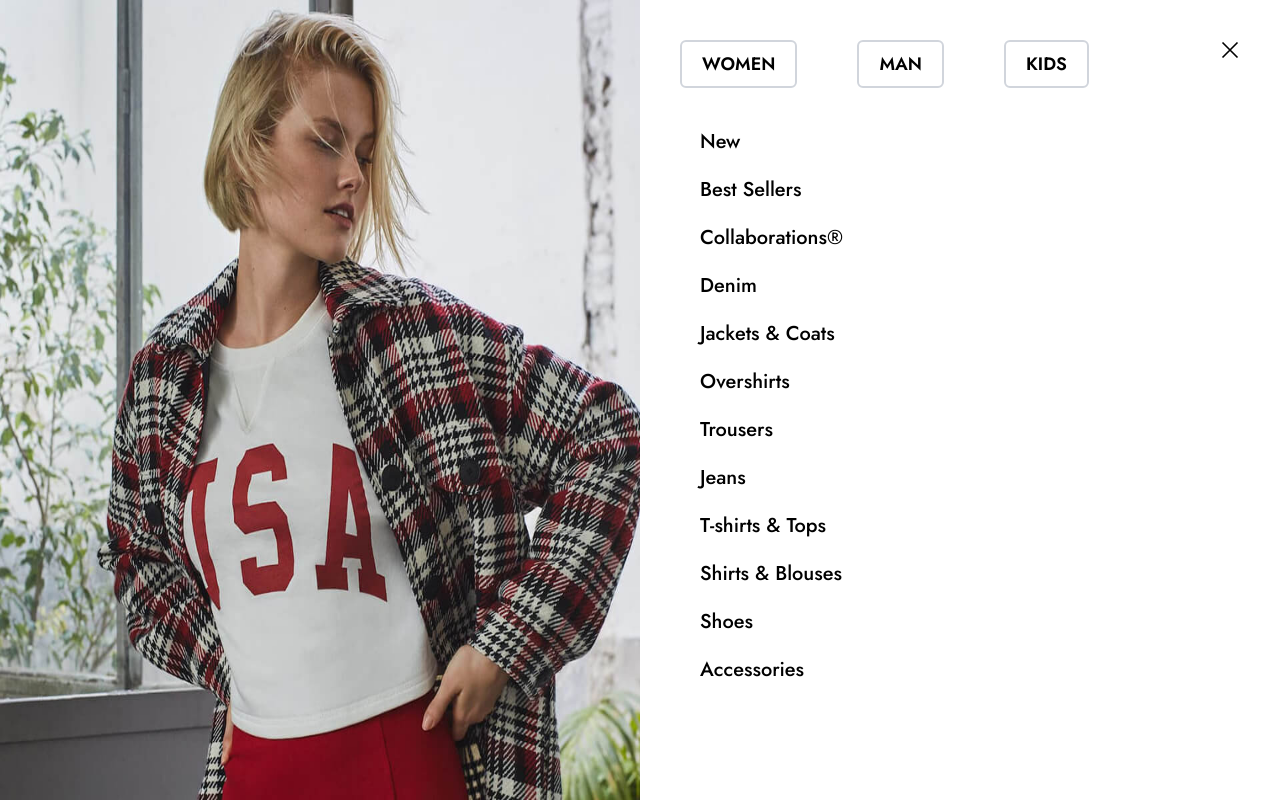
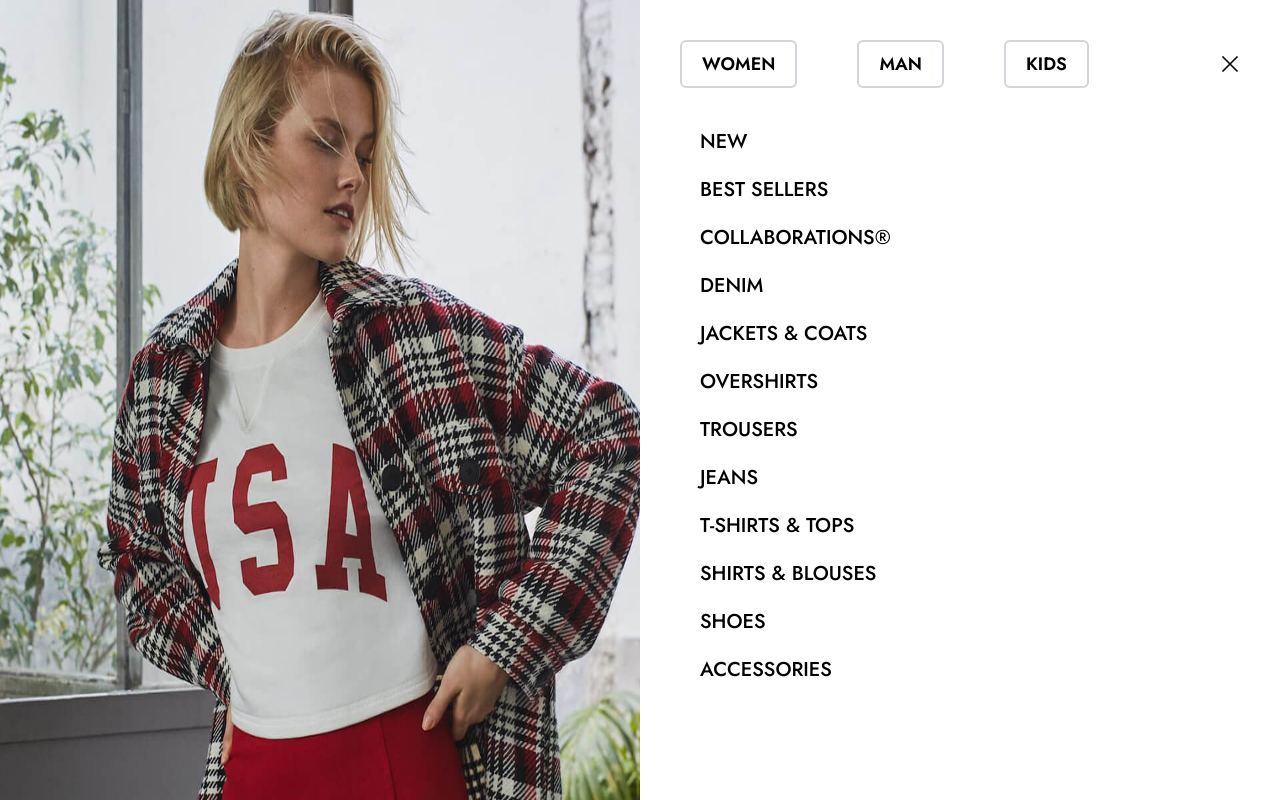
Before and after one commit to twahidulislamdev/uomo, a React (Vite) app: page / in a window 1280 px wide. Both pictures are taken after a click on the icon 24 px from the left and 111 px from the top of the page. Shown: the top 800 px of the page. Built offline with nearby package versions, Linux system fonts and the light colour scheme.

Commit message:
Make Cart Section more update

```diff
--- a/src/components/layouts/Header.jsx
+++ b/src/components/layouts/Header.jsx
@@ -15,7 +15,6 @@ import {
   FaTimes,
   FaGoogle,
 } from "react-icons/fa";
-
 import {
   HiOutlineShoppingBag,
   HiMiniBars3CenterLeft,
@@ -45,6 +44,12 @@ const Header = () => {
 
   let data = useSelector((state) => state.addtocart.value);
   let dispatch = useDispatch();
+
+  // Calculate subtotal
+  const calculateSubtotal = () => {
+    return data.reduce((total, item) => total + (item.price * item.quantity), 0).toFixed(2);
+  };
+
   let handleIncerment = (item) => {
     dispatch(increment(item));
   };
@@ -270,8 +275,8 @@ const Header = () => {
 
         {/* Cart Sidebar */}
         {isCartOpen && (
-          <div className="fixed top-0 right-0 w-full lg:w-[500px] h-screen px-5 py-10 bg-white shadow-lg z-50 overflow-y-auto">
-            <div className="flex justify-between items-center mb-5">
+          <div className="fixed top-0 right-0 w-full lg:w-[500px] h-[100vh] px-5 py-5 bg-white shadow-lg z-50">
+            <div className="flex justify-between items-center mb-3">
               <h4 className="text-xl font-medium">SHOPPING BAG</h4>
               <GrClose
                 onClick={() => setIsCartOpen(false)}
@@ -279,23 +284,32 @@ const Header = () => {
               />
             </div>
             {/* AddToCart Single Product start */}
+            <div className="overflow-y-auto max-h-[calc(97vh-250px)]">
               {data.map((item) => (
-              <div className=" bg-neutral-100 gap  ">
-                <div className="flex justify-between mb-5">
+                <div className="bg-neutral-100 mb-3  rounded-md" key={item.title}>
+                  <div className="flex justify-between">
                     <div className="flex justify-center gap-x-5 lg:gap-x-7">
                       <Image
-                      className={"w-170px h-[150px]"}
+                        className={"w-[170px] h-auto"}
                         imgSrc={item.img}
-                      imgAlt={""}
+                        imgAlt={item.title}
                       />
                       <div>
                         <h4 className="w-full pr-2 text-lg font-normal text-mainColor pt-2 text-wrap">
                           {item.title}
                         </h4>
                         <h5 className="text-base text-[#767676] pt-2">
-                        Color:{item.color}{" "}
+                          Color: {item.color}
                         </h5>
-                      <h6 className="text-base text-[#767676] pt-2">Size: </h6>
+                        <h6 className="text-base text-[#767676] pt-2">
+                          Size: {item.size}
+                        </h6>
+                        <h6 className="text-base text-[#767676] pt-2">
+                          Unit Price: ${item.price.toFixed(2)}
+                        </h6>
+                        <h6 className="text-base font-medium pt-2">
+                          Total: ${(item.price * item.quantity).toFixed(2)}
+                        </h6>
                         {/* Increment Decrement start */}
                         <div className="flex justify-start items-center gap-x-5 mt-2">
                           <span className="text-xl text-[#767676]">
@@ -311,25 +325,23 @@ const Header = () => {
                         {/* Increment Decrement End */}
                       </div>
                     </div>
-                  {/* Price And Cross part start  */}
-                  <div className="relative space-y-20">
-                    <p className="absolute top-0 right-3 text-sm pt-4 px-2 cursor-pointer">
+                    {/* Price And Cross part start */}
+                    <div className="relative">
+                      <p className="absolute top-0 right-3 text-sm pt-3 px-2 cursor-pointer">
                         <GrClose onClick={() => handleRemove(item)} />
                       </p>
-                    <p className="text-xl absolute bottom-2 right-3 ">
-                      {item.price * item.quantity}
-                    </p>
                     </div>
-                  {/* Price And Cross part End  */}
+                    {/* Price And Cross part End */}
                   </div>
                 </div>
               ))}
+            </div>
             {/* AddToCart Single Product End */}
-            {/* Sub Total/ view cart section Start  */}
-            <div className="border-t-2 border-gray-300 pt-5 ">
+            {/* Sub Total/ view cart section Start */}
+            <div className="border-t-2 border-gray-300 pt-5">
               <div className="flex justify-between items-center">
                 <h5 className="text-2xl font-semibold">SUBTOTAL:</h5>
-                <p className="text-2xl font-semibold">175.00</p>
+                <p className="text-2xl font-semibold">${calculateSubtotal()}</p>
               </div>
               <div className="text-center text-lg font-medium mt-5 py-5 lg:py-3 w-full bg-[#E4E4E4] hover:cursor-pointer">
                 VIEW CART
@@ -338,62 +350,55 @@ const Header = () => {
                 CHECKOUT
               </div>
             </div>
-            {/* Sub Total/ view cart section Start  */}
+            {/* Sub Total/ view cart section End */}
           </div>
         )}
 
         {/* Category Sidebar */}
         {isCategoryOpen && (
-          <div className="fixed top-0 left-0 w-full h-screen  bg-white shadow-lg z-50">
-            {/* <div className="flex justify-between items-center mb-5">
-              <h4 className="text-lg font-medium">MENU</h4>
-              <GrClose
-                onClick={() => setIsCategoryOpen(false)}
-                className="text-xl cursor-pointer mr-3 lg:mr-0"
-              />
-            </div> */}
+          <div className="fixed top-0 left-0 w-full h-screen bg-white shadow-lg z-50">
             <div className="flex">
-              <div className="w-[50%] h-screen">
+              <div className="w-[50%] h-screen hidden lg:block">
                 <Image
                   className={"w-full h-full"}
                   imgSrc={CatagoryFive}
                   imgAlt={""}
                 />
               </div>
-              <div className="w-[50%] p-10">
-                <div className="flex justify-between  ">
-                  <div className="flex gap-x-15 ">
+              <div className="w-full lg:w-[50%] p-5 lg:p-10">
+                <div className="flex justify-between items-center">
+                  <div className="flex gap-x-5 lg:gap-x-15">
                     <h5 className="py-2 px-5 hover:bg-black hover:text-white rounded-md text-lg font-semibold transition-all duration-300 delay-200 border-2 border-gray-300">
                       WOMEN
                     </h5>
                     <h6 className="py-2 px-5 hover:bg-black hover:text-white rounded-md text-lg font-semibold transition-all duration-300 delay-200 border-2 border-gray-300">
                       MAN
                     </h6>
-                    <p className="py-2 px-5 hover:bg-black hover:text-white rounded-md text-lg font-semibold  transition-all duration-300 delay-200 border-2 border-gray-300">
+                    <p className="py-2 px-5 hover:bg-black hover:text-white rounded-md text-lg font-semibold transition-all duration-300 delay-200 border-2 border-gray-300">
                       KIDS
                     </p>
                   </div>
-                  <div className="">
+                  <div>
                     <GrClose
                       onClick={() => setIsCategoryOpen(false)}
-                      className="text-xl cursor-pointer mr-3 lg:mr-0"
+                      className="text-xl cursor-pointer"
                     />
                   </div>
                 </div>
                 <div className="px-5 mt-10">
                   <ul className="space-y-5">
-                    <li className="text-xl font-medium">New</li>
-                    <li className="text-xl font-medium">Best Sellers</li>
-                    <li className="text-xl font-medium">Collaborations®</li>
-                    <li className="text-xl font-medium">Denim</li>
-                    <li className="text-xl font-medium">Jackets & Coats</li>
-                    <li className="text-xl font-medium">Overshirts</li>
-                    <li className="text-xl font-medium">Trousers</li>
-                    <li className="text-xl font-medium">Jeans</li>
-                    <li className="text-xl font-medium">T-shirts & Tops</li>
-                    <li className="text-xl font-medium">Shirts & Blouses</li>
-                    <li className="text-xl font-medium">Shoes</li>
-                    <li className="text-xl font-medium">Accessories</li>
+                    <li className="text-xl font-medium uppercase">New</li>
+                    <li className="text-xl font-medium uppercase">Best Sellers</li>
+                    <li className="text-xl font-medium uppercase">Collaborations®</li>
+                    <li className="text-xl font-medium uppercase">Denim</li>
+                    <li className="text-xl font-medium uppercase">Jackets & Coats</li>
+                    <li className="text-xl font-medium uppercase">Overshirts</li>
+                    <li className="text-xl font-medium uppercase">Trousers</li>
+                    <li className="text-xl font-medium uppercase">Jeans</li>
+                    <li className="text-xl font-medium uppercase">T-shirts & Tops</li>
+                    <li className="text-xl font-medium uppercase">Shirts & Blouses</li>
+                    <li className="text-xl font-medium uppercase">Shoes</li>
+                    <li className="text-xl font-medium uppercase">Accessories</li>
                   </ul>
                 </div>
               </div>
```
Lines whose indentation alone changed are shown as unchanged.
